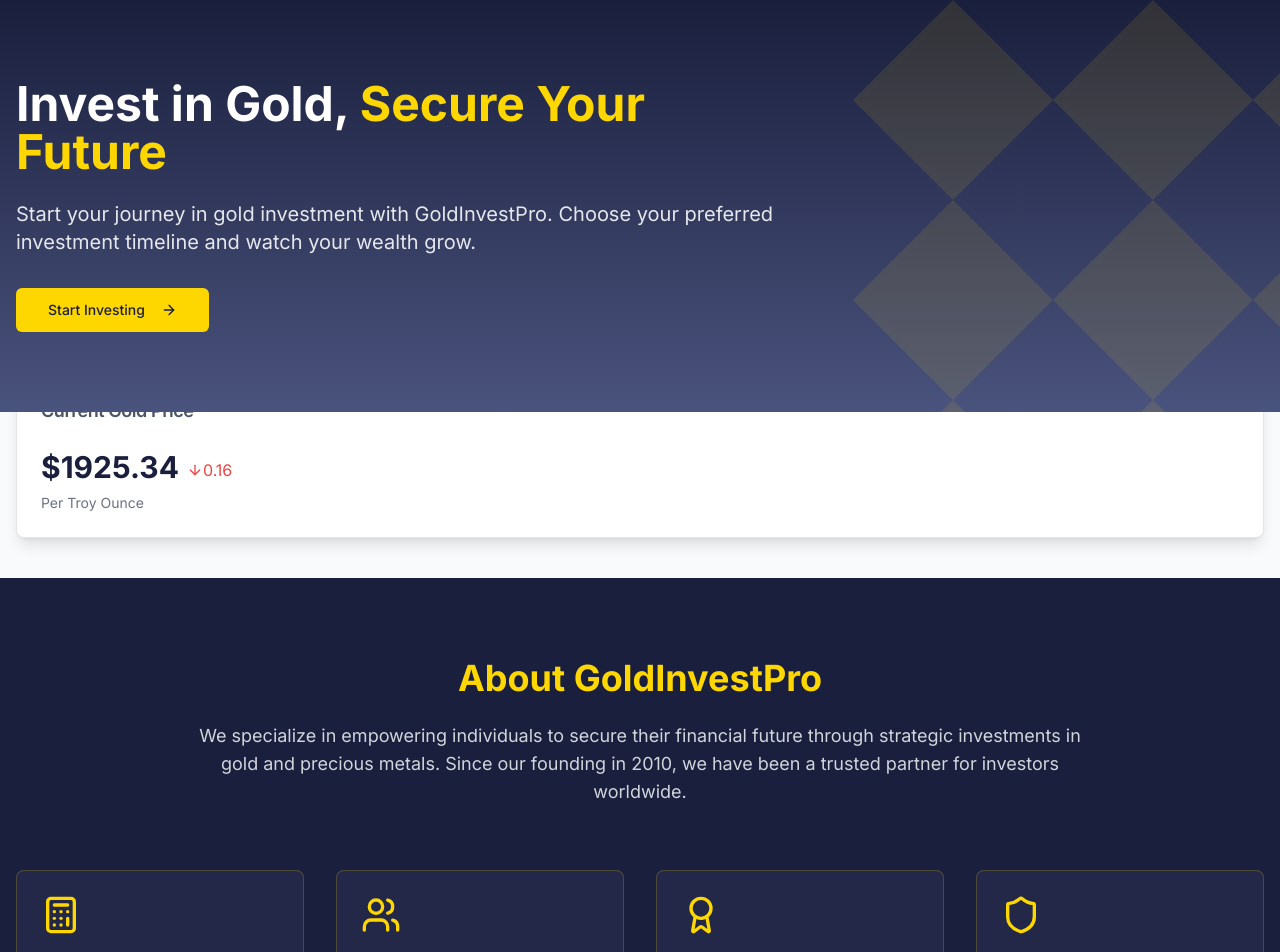
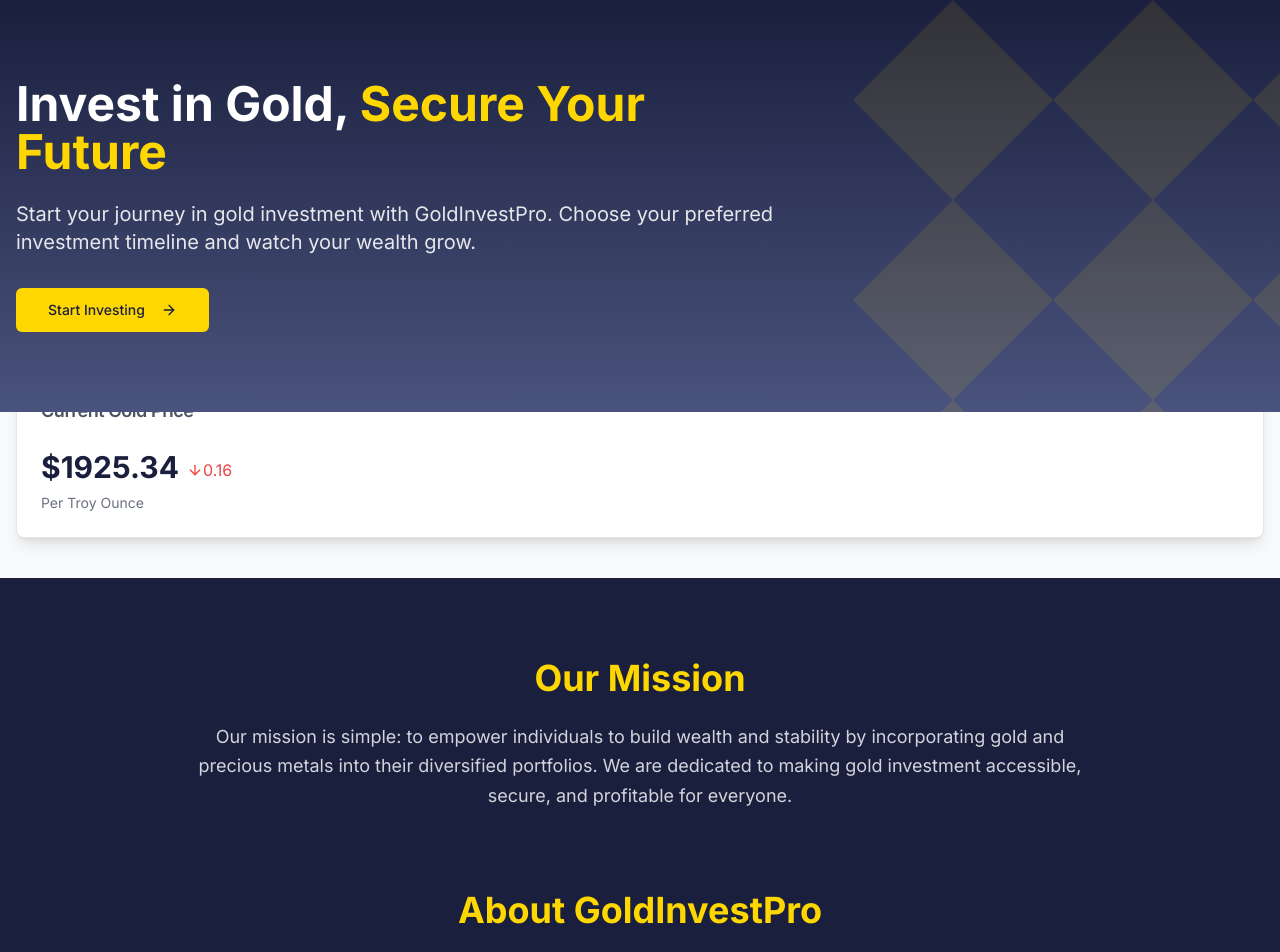
Before and after one commit to goldinvestpro/golden-wealth-harvest-35, a React (Vite) app: page / in a window 1280 px wide. Shown: the top 952 px of the page. Built offline with nearby package versions, Linux system fonts and the light colour scheme.

Commit message:
Add additional information
Included extra details as requested in the project files.
[skip gpt_engineer]

```diff
--- a/src/components/AboutSection.tsx
+++ b/src/components/AboutSection.tsx
@@ -31,6 +31,17 @@ export const AboutSection = () => {
   return (
     <div className="bg-navy-500 py-20">
       <div className="container mx-auto px-4">
+        <div className="mb-20">
+          <h2 className="text-4xl font-bold text-center text-gold-300 mb-6">
+            Our Mission
+          </h2>
+          <p className="text-gray-300 text-center max-w-4xl mx-auto text-lg leading-relaxed">
+            Our mission is simple: to empower individuals to build wealth and stability by incorporating gold and
+            precious metals into their diversified portfolios. We are dedicated to making gold investment accessible,
+            secure, and profitable for everyone.
+          </p>
+        </div>
+
         <h2 className="text-4xl font-bold text-center text-gold-300 mb-6">
           About GoldInvestPro
         </h2>
```
